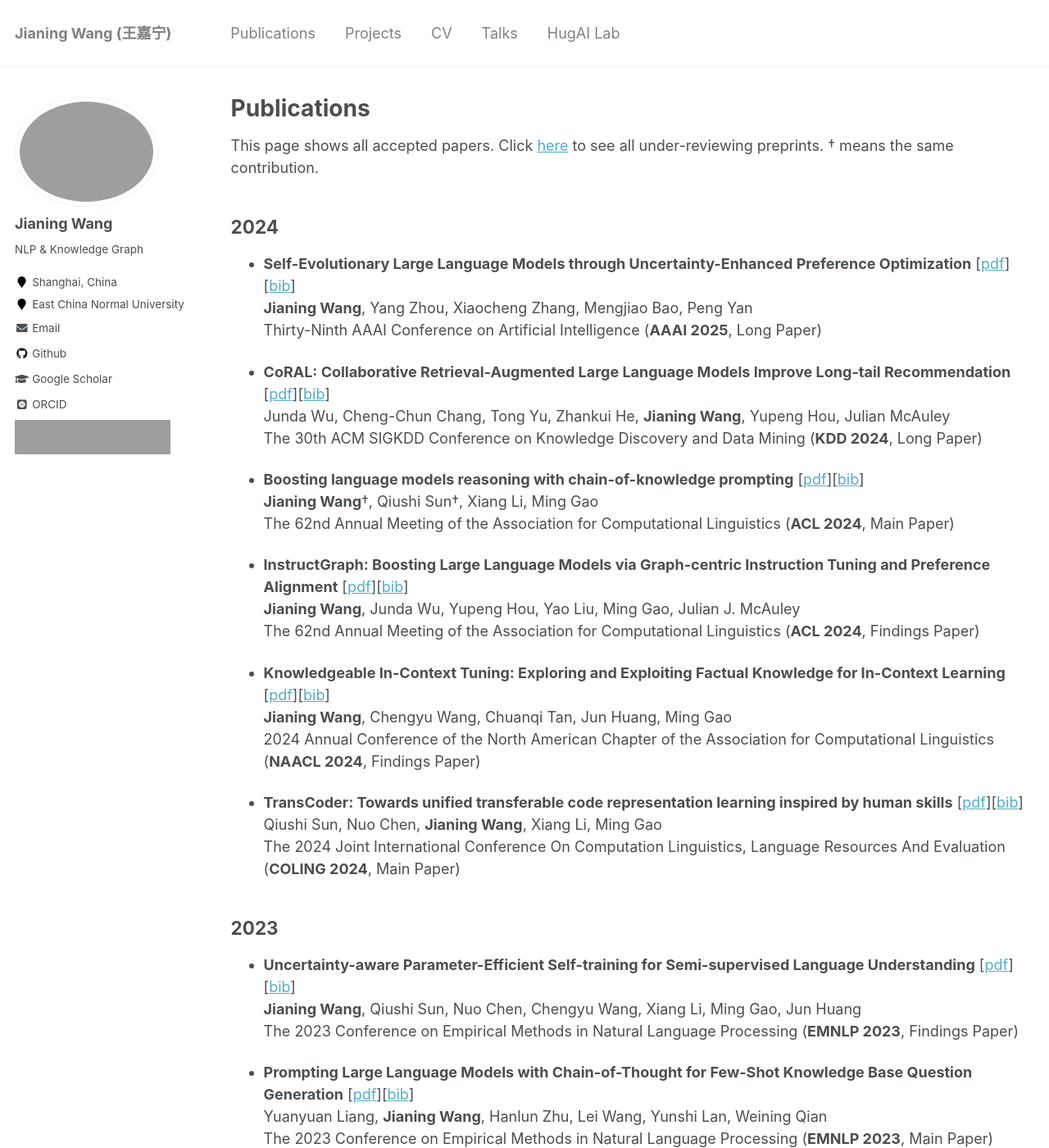
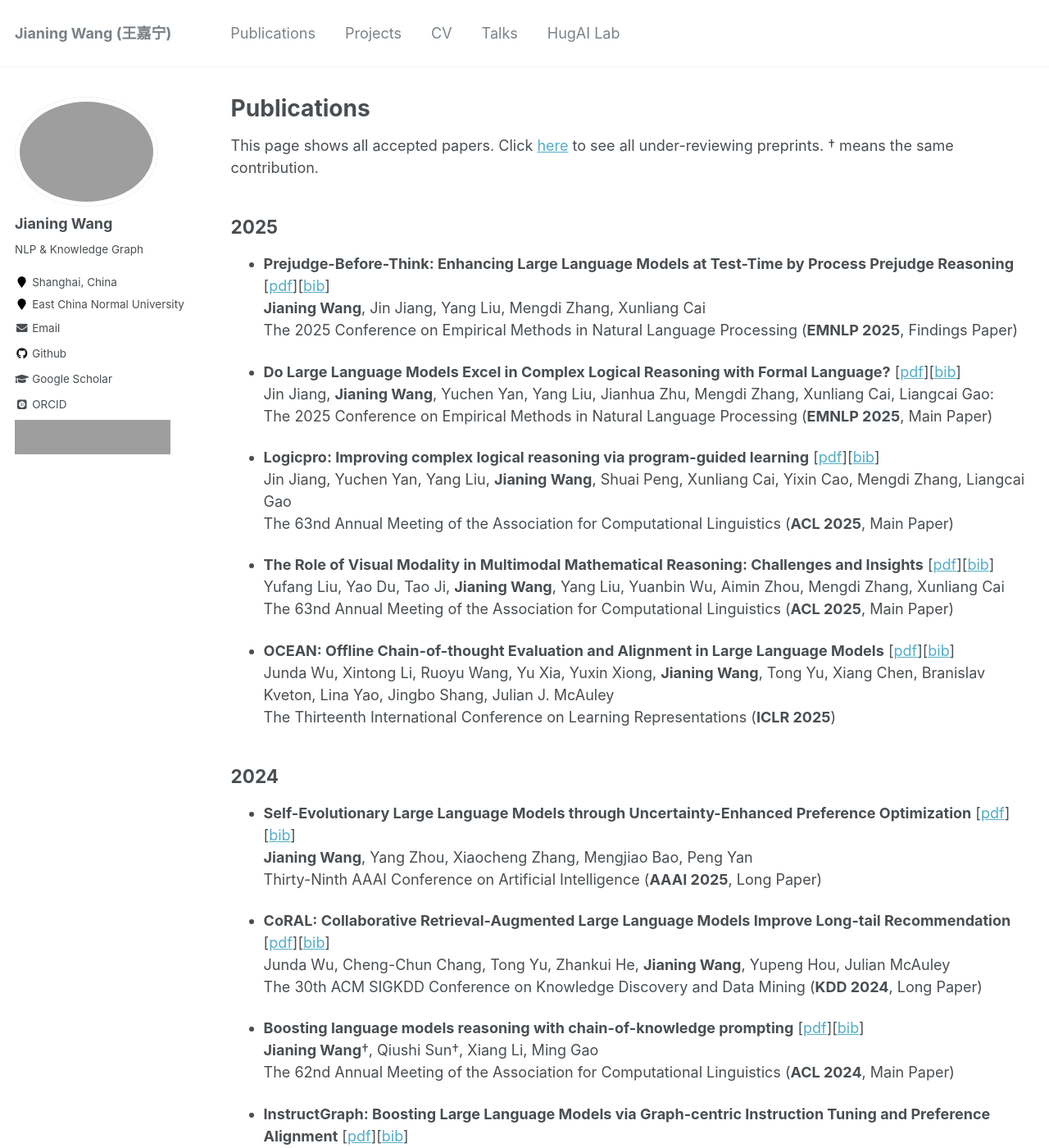
Before and after one commit to wjn1996/wjn1996.github.io, a Jekyll site: the page built from _pages/publications.md, in a window 1280 px wide and 1400 px high. Shown: the whole window at 82% size. Built offline with Jekyll 4.4.1, drawn with Linux system fonts in a browser that asks for light colours; some web fonts are replaced; grey boxes are pictures that could not be loaded.

Commit message:
wjn-pr-2

```diff
--- a/_pages/publications.md
+++ b/_pages/publications.md
@@ -16,6 +16,44 @@ author_profile: true
 {% endfor %} -->
 
 This page shows all accepted papers. Click [here](./preprints.md) to see all under-reviewing preprints. † means the same contribution.
+
+
+## 2025
+
+- **Prejudge-Before-Think: Enhancing Large Language Models at Test-Time by Process Prejudge Reasoning** [[pdf](https://arxiv.org/pdf/2504.13500)][[bib](https://dblp.dagstuhl.de/rec/journals/corr/abs-2504-13500.html?view=bibtex)]
+<br>
+**Jianing Wang**, Jin Jiang, Yang Liu, Mengdi Zhang, Xunliang Cai
+<br> The 2025 Conference on Empirical Methods in Natural Language Processing (**EMNLP 2025**, Findings Paper)
+
+
+
+- **Do Large Language Models Excel in Complex Logical Reasoning with Formal Language?** [[pdf](https://arxiv.org/pdf/2505.16998)][[bib](https://dblp.dagstuhl.de/rec/journals/corr/abs-2505-16998.html?view=bibtex)]
+<br>
+Jin Jiang, **Jianing Wang**, Yuchen Yan, Yang Liu, Jianhua Zhu, Mengdi Zhang, Xunliang Cai, Liangcai Gao:
+<br> The 2025 Conference on Empirical Methods in Natural Language Processing (**EMNLP 2025**, Main Paper)
+
+
+
+- **Logicpro: Improving complex logical reasoning via program-guided learning** [[pdf](https://aclanthology.org/2025.acl-long.1270.pdf)][[bib](https://dblp.dagstuhl.de/rec/conf/acl/JiangYLWPCCZG25.html?view=bibtex)]
+<br>
+Jin Jiang, Yuchen Yan, Yang Liu, **Jianing Wang**, Shuai Peng, Xunliang Cai, Yixin Cao, Mengdi Zhang, Liangcai Gao
+<br> The 63nd Annual Meeting of the Association for Computational Linguistics (**ACL 2025**, Main Paper)
+
+
+
+- **The Role of Visual Modality in Multimodal Mathematical Reasoning: Challenges and Insights** [[pdf](https://arxiv.org/pdf/2503.04167)][[bib](https://dblp.dagstuhl.de/rec/conf/acl/LiuDJWLWZZC25.html?view=bibtex)]
+<br>
+Yufang Liu, Yao Du, Tao Ji, **Jianing Wang**, Yang Liu, Yuanbin Wu, Aimin Zhou, Mengdi Zhang, Xunliang Cai
+<br> The 63nd Annual Meeting of the Association for Computational Linguistics (**ACL 2025**, Main Paper)
+
+
+
+- **OCEAN: Offline Chain-of-thought Evaluation and Alignment in Large Language Models** [[pdf](https://arxiv.org/pdf/2410.23703)][[bib](https://dblp.dagstuhl.de/rec/conf/iclr/WuLW0XWYCK0SM25.html?view=bibtex)]
+<br>
+Junda Wu, Xintong Li, Ruoyu Wang, Yu Xia, Yuxin Xiong, **Jianing Wang**, Tong Yu, Xiang Chen, Branislav Kveton, Lina Yao, Jingbo Shang, Julian J. McAuley
+<br> The Thirteenth International Conference on Learning Representations (**ICLR 2025**)
+
+
 
 ## 2024
 
```
Also changed, not shown: _pages/about.md (+6 -6 lines), _pages/preprints.md (+17 -2 lines).
